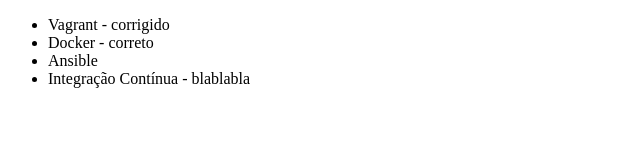
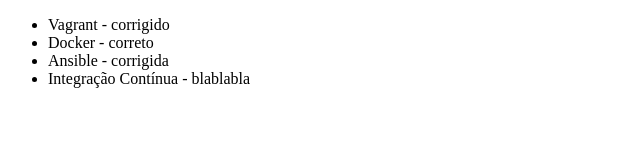
Before and after one commit to renatoiglesias/ALURA, a plain HTML site: page index.html in a window 1280 px wide. Shown: the full height of the page, 0-640 px from the left. Drawn offline with Linux system fonts and the light colour scheme.

Commit message:
Alterando ansible

```diff
--- a/index.html
+++ b/index.html
@@ -8,7 +8,7 @@
     <ul>
         <li>Vagrant - corrigido</li>
         <li>Docker - correto</li>
-        <li>Ansible</li>
+        <li>Ansible - corrigida</li>
         <li>Integração Contínua - blablabla</li>
     </ul>
 </body>
```
